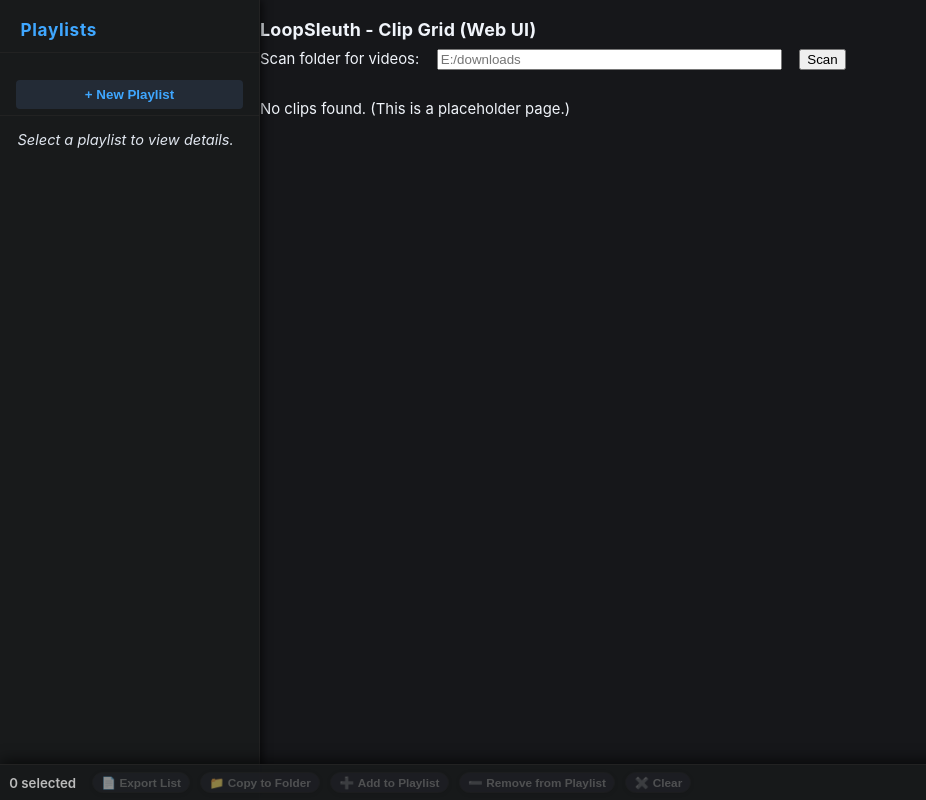
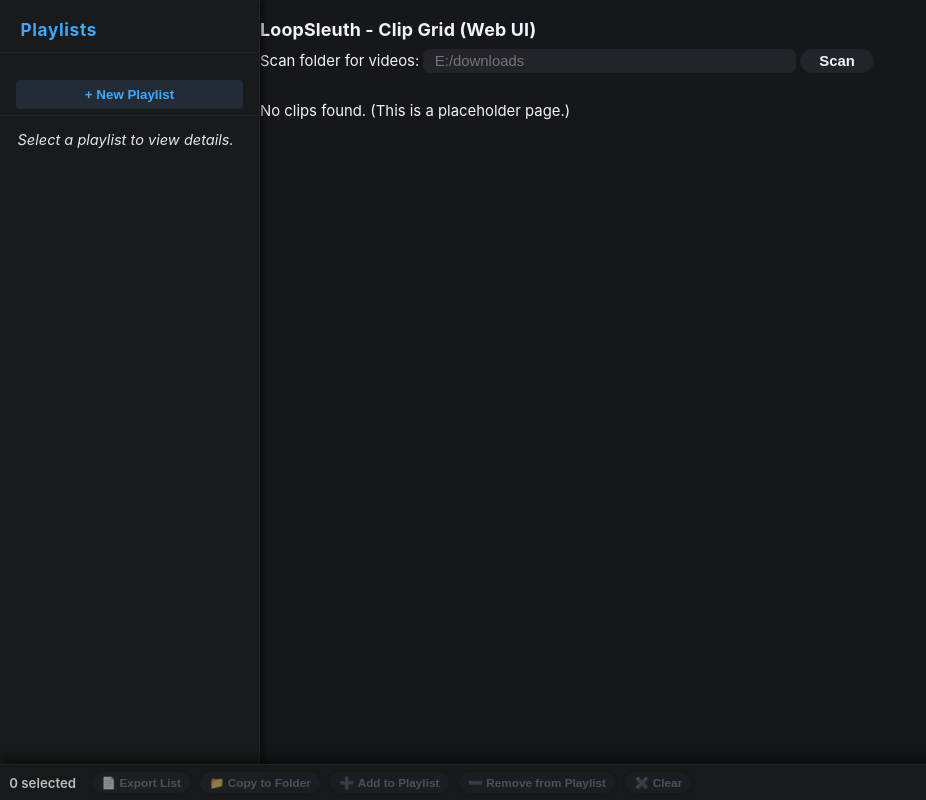
Before and after one commit to stimutak/loopsleuth, a FastAPI app: page / in a window 1280 px wide. Shown: the whole page, without its empty margins (0-926 px from the left). Run offline with FastAPI, Linux system fonts and the light colour scheme; data that the repository does not hold is empty; some libraries are stand-ins or nearby versions.

Commit message:
Restyle scan folder input and button to match site aesthetic

```diff
--- a/src/loopsleuth/web/static/style.css
+++ b/src/loopsleuth/web/static/style.css
@@ -574,3 +574,37 @@ body {
 .detail-sidebar .playlists {
     margin-top: 0.5em;
 }
+
+/* Scan folder form input and button styling */
+.scan-form-input {
+    background: #23232a;
+    color: #f0f4fa;
+    border: 1.5px solid #222;
+    border-radius: 6px;
+    padding: 0.18em 0.7em;
+    font-size: 1em;
+    min-width: 220px;
+    max-width: 350px;
+    transition: border 0.18s, background 0.18s;
+    outline: none;
+}
+.scan-form-input:focus {
+    border: 1.5px solid #3a8fff;
+    background: #23243a;
+}
+.scan-form-btn {
+    background: #23232a;
+    color: #f0f4fa;
+    border: 1.5px solid #222;
+    border-radius: 999px;
+    padding: 0.18em 1.2em;
+    font-size: 1em;
+    font-weight: 600;
+    cursor: pointer;
+    transition: border 0.18s, background 0.18s, color 0.18s;
+}
+.scan-form-btn:hover, .scan-form-btn:focus {
+    background: #23243a;
+    border: 1.5px solid #3a8fff;
+    color: #fff;
+}
--- a/src/loopsleuth/web/templates/grid.html
+++ b/src/loopsleuth/web/templates/grid.html
@@ -27,8 +27,8 @@ LoopSleuth Web: Grid View Template
         <h1>LoopSleuth - Clip Grid (Web UI)</h1>
         <form method="post" action="/scan_folder" style="margin-bottom:2em;">
             <label for="folder_path">Scan folder for videos:</label>
-            <input type="text" id="folder_path" name="folder_path" placeholder="E:/downloads" size="40" required style="margin:0 1em;" />
-            <button type="submit">Scan</button>
+            <input type="text" id="folder_path" name="folder_path" placeholder="E:/downloads" size="40" required class="scan-form-input" />
+            <button type="submit" class="scan-form-btn">Scan</button>
         </form>
         {% if clips %}
             <div class="grid">
```
